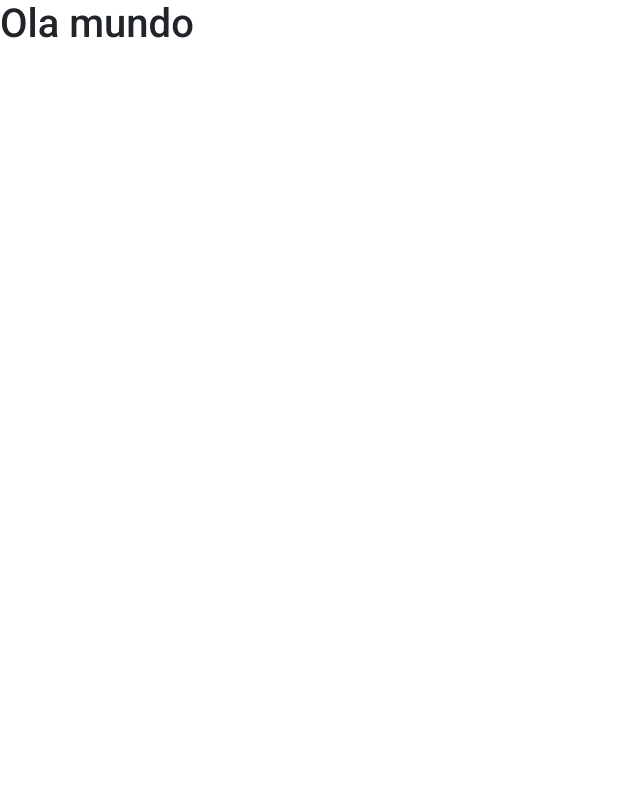
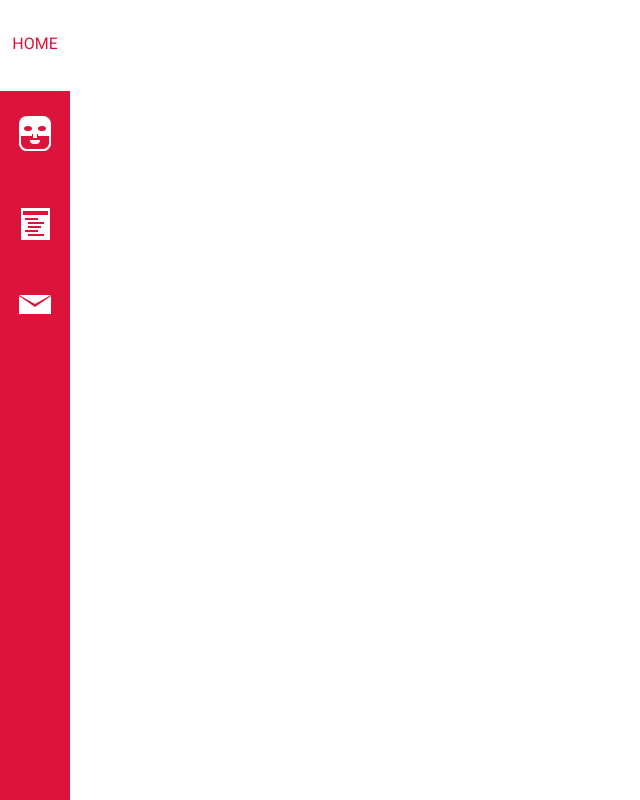
Before and after one commit to Jefflds/Future, a React (Vite) app: page / in a window 1280 px wide. Shown: the whole page, without its empty margins (0-640 px from the left). Built offline with nearby package versions, Linux system fonts and the light colour scheme.

Commit message:
Criacao de um menu futurista.

```diff
--- a/package.json
+++ b/package.json
@@ -10,16 +10,20 @@
     "preview": "vite preview"
   },
   "dependencies": {
+    "@mui/icons-material": "^5.15.2",
     "@react-spring/parallax": "^9.7.3",
+    "@reduxjs/toolkit": "^2.0.1",
     "bootstrap": "^5.3.2",
     "react": "^18.2.0",
     "react-bootstrap": "^2.9.1",
     "react-dom": "^18.2.0",
     "react-icons": "^4.12.0",
+    "react-redux": "^9.0.4",
     "react-router-dom": "^6.21.0",
     "styled-components": "^6.1.5"
   },
   "devDependencies": {
+    "@types/node": "^20.10.5",
     "@types/react": "^18.2.43",
     "@types/react-dom": "^18.2.17",
     "@typescript-eslint/eslint-plugin": "^6.15.0",
--- a/src/App.tsx
+++ b/src/App.tsx
@@ -1,10 +1,45 @@
 import { GlobalStyle } from "./ui/styles/global";
+import "./style.css";
 
 function App() {
   return (
     <>
       <GlobalStyle />
-      <h1>Ola mundo</h1>
+      <nav>
+        <ul>
+          <li>
+            <div className="home-icon">
+              <div className="roof">
+                <div className="roof-edge"></div>
+              </div>
+              <div className="front"></div>
+            </div>
+          </li>
+          <li>
+            <div className="about-icon">
+              <div className="head">
+                <div className="eyes"></div>
+                <div className="beard"></div>
+              </div>
+            </div>
+          </li>
+          <li>
+            <div className="work-icon">
+              <div className="paper"></div>
+              <div className="lines"></div>
+              <div className="lines"></div>
+              <div className="lines"></div>
+            </div>
+          </li>
+          <li>
+            <div className="mail-icon">
+              <div className="mail-base">
+                <div className="mail-top"></div>
+              </div>
+            </div>
+          </li>
+        </ul>
+      </nav>
     </>
   );
 }
--- a/src/main.tsx
+++ b/src/main.tsx
@@ -1,11 +1,9 @@
 import React from "react";
 import ReactDOM from "react-dom/client";
 import App from "./App.tsx";
-import "bootstrap/dist/css/bootstrap.min.css";
 
 ReactDOM.createRoot(document.getElementById("root")!).render(
   <React.StrictMode>
-    <App />
+      <App />
   </React.StrictMode>
 );
-0
--- /dev/null
+++ b/src/style.css
@@ -0,0 +1,296 @@
+*,
+*:before,
+*:after {
+  box-sizing: border-box;
+}
+
+:after {
+  content: "";
+}
+
+body {
+  line-height: 1.4;
+}
+
+nav {
+  float: left;
+  position: relative;
+  top: 0;
+  left: 0;
+  background: crimson;
+  height: 100vh;
+}
+
+nav ul {
+  text-align: center;
+}
+
+nav ul li {
+  position: relative;
+  width: 70px;
+  cursor: pointer;
+  background: crimson;
+  text-transform: uppercase;
+  transition: all 0.4s ease-out;
+}
+
+nav ul li:after {
+  position: absolute;
+  background: white;
+  color: crimson;
+  top: 0;
+  left: 70px;
+  width: 70px;
+  height: 100%;
+  opacity: 0.5;
+  transform: perspective(400px) rotateY(90deg);
+  transform-origin: 0 100%;
+  transition: all 0.4s ease-out;
+}
+
+nav ul li:nth-child(1):after {
+  content: "Home";
+  line-height: 88px;
+}
+nav ul li:nth-child(2):after {
+  content: "About";
+  line-height: 88px;
+}
+nav ul li:nth-child(3):after {
+  content: "Work";
+  line-height: 85px;
+}
+nav ul li:nth-child(4):after {
+  content: "Say hi";
+  line-height: 70px;
+}
+
+nav ul li:hover {
+  transform: translateX(-70px);
+}
+
+nav ul li:hover:after {
+  opacity: 1;
+  transform: perspective(400px) rotateY(0deg) scale(1);
+}
+
+nav ul li > div {
+  display: inline-block;
+  padding: 25px 0;
+  background: transparent;
+}
+
+nav ul li div {
+  position: relative;
+}
+
+.roof {
+  width: 0;
+  height: 0;
+  top: 2px;
+  border-style: solid;
+  border-width: 0 21px 15px 21px;
+  border-color: transparent transparent #ffffff transparent;
+}
+
+.roof-edge {
+  position: absolute;
+  z-index: 20;
+  left: -17px;
+  top: 3px;
+  width: 0;
+  height: 0;
+  border-style: solid;
+  border-width: 0 17px 12px 17px;
+  border-color: transparent transparent crimson transparent;
+}
+
+.roof-edge:after {
+  position: absolute;
+  left: -14.5px;
+  top: 3px;
+  width: 0;
+  height: 0;
+  border-style: solid;
+  border-width: 0 14.5px 10px 14.5px;
+  border-color: transparent transparent white transparent;
+}
+
+.front {
+  position: relative;
+  top: 3px;
+  width: 28.5px;
+  height: 20px;
+  margin: 0 auto;
+  background: white;
+}
+
+
+.front:after {
+  position: absolute;
+  background: crimson;
+  width: 11px;
+  height: 13px;
+  bottom: 0;
+  left: 9px;
+}
+
+
+
+.head {
+  width: 32px;
+  height: 35px;
+  background: white;
+  border-radius: 8px;
+}
+
+
+.head:after {
+  width: 4px;
+  height: 10px;
+  background: white;
+  position: absolute;
+  border-radius: 4px 0 0 4px;
+  top: 21px;
+  left: 14px;
+  transform: rotate(270deg);
+}
+
+.eyes {
+  width: 8px;
+  height: 5px;
+  border-radius: 50%;
+  position: absolute;
+  top: 10px;
+  left: 5px;
+  background: crimson;
+}
+
+
+.eyes:after {
+  width: 8px;
+  height: 5px;
+  border-radius: 50%;
+  position: absolute;
+  top: 0;
+  left: 14px;
+  background: crimson;
+}
+
+.beard {
+  width: 32px;
+  height: 17px;
+  background: crimson;
+  border: 2px solid white;
+  position: absolute;
+  bottom: 0;
+  left: 0;
+  border-radius: 0 0 8px 8px;
+}
+
+
+.beard:after {
+  position: absolute;
+  top: -2px;
+  left: 11px;
+  background: white;
+  width: 6px;
+  height: 4px;
+  border-left: 1px solid crimson;
+  border-right: 1px solid crimson;
+}
+
+
+
+.paper {
+  position: relative;
+  height: 32px;
+  width: 29px;
+  background: white;
+  border: 2px solid white;
+}
+
+
+.paper:after {
+  position: absolute;
+  top: 1px;
+  left: 0;
+  width: 25px;
+  height: 29px;
+  background: white;
+  border-top: 4px solid crimson;
+}
+
+.lines {
+  position: absolute;
+  top: 36px;
+  left: 5px;
+  width: 11px;
+  box-shadow: 0 0 0 1px crimson;
+}
+
+.lines:after {
+  position: absolute;
+  top: 4px;
+  left: 3px;
+  width: 14px;
+  box-shadow: 0 0 0 1px crimson;
+}
+
+.lines:nth-child(2) {
+  position: absolute;
+  top: 44px;
+  left: 8px;
+  width: 11px;
+}
+
+.lines:nth-child(2):after {
+  position: absolute;
+  top: 4px;
+  left: -3px;
+  width: 11px;
+}
+
+.lines:nth-child(3) {
+  position: absolute;
+  top: 52px;
+  left: 8px;
+  width: 14px;
+}
+
+.lines:nth-child(3):after {
+  display: none;
+}
+
+
+.mail-base {
+  position: relative;
+  width: 32px;
+  height: 18px;
+  background: white;
+}
+
+.mail-top {
+  position: absolute;
+  z-index: 20;
+  left: 0;
+  top: 0;
+  width: 0;
+  height: 0;
+  transform: rotate(180deg);
+  border-style: solid;
+  border-width: 0 16px 11px 16px;
+  border-color: transparent transparent crimson transparent;
+}
+
+.mail-top:after {
+  position: absolute;
+  z-index: 20;
+  left: -16px;
+  top: 3px;
+  width: 0;
+  height: 0;
+  border-style: solid;
+  border-width: 0 16px 9px 16px;
+  border-color: transparent transparent white transparent;
+}
--- a/tsconfig.json
+++ b/tsconfig.json
@@ -8,6 +8,7 @@
     /* Bundler mode */
     "moduleResolution": "Node",
     "allowImportingTsExtensions": true,
+    "allowSyntheticDefaultImports": true,
     "resolveJsonModule": true,
     "isolatedModules": true,
     "noEmit": true,
```
Also changed, not shown: src/ui/styles/global.ts (line endings or trailing spaces), 1 other file (tests, documents, lock files or other folders).
